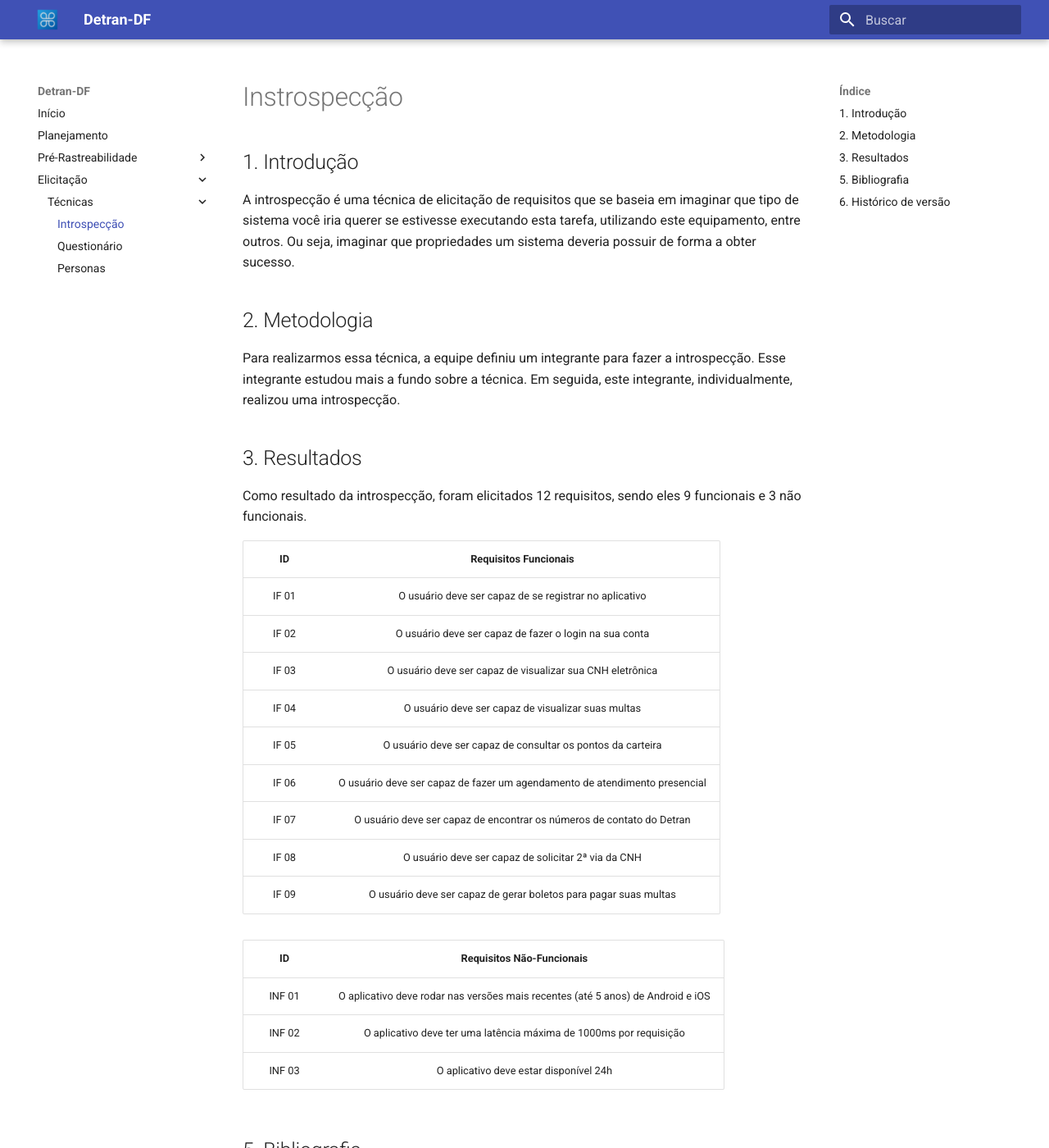
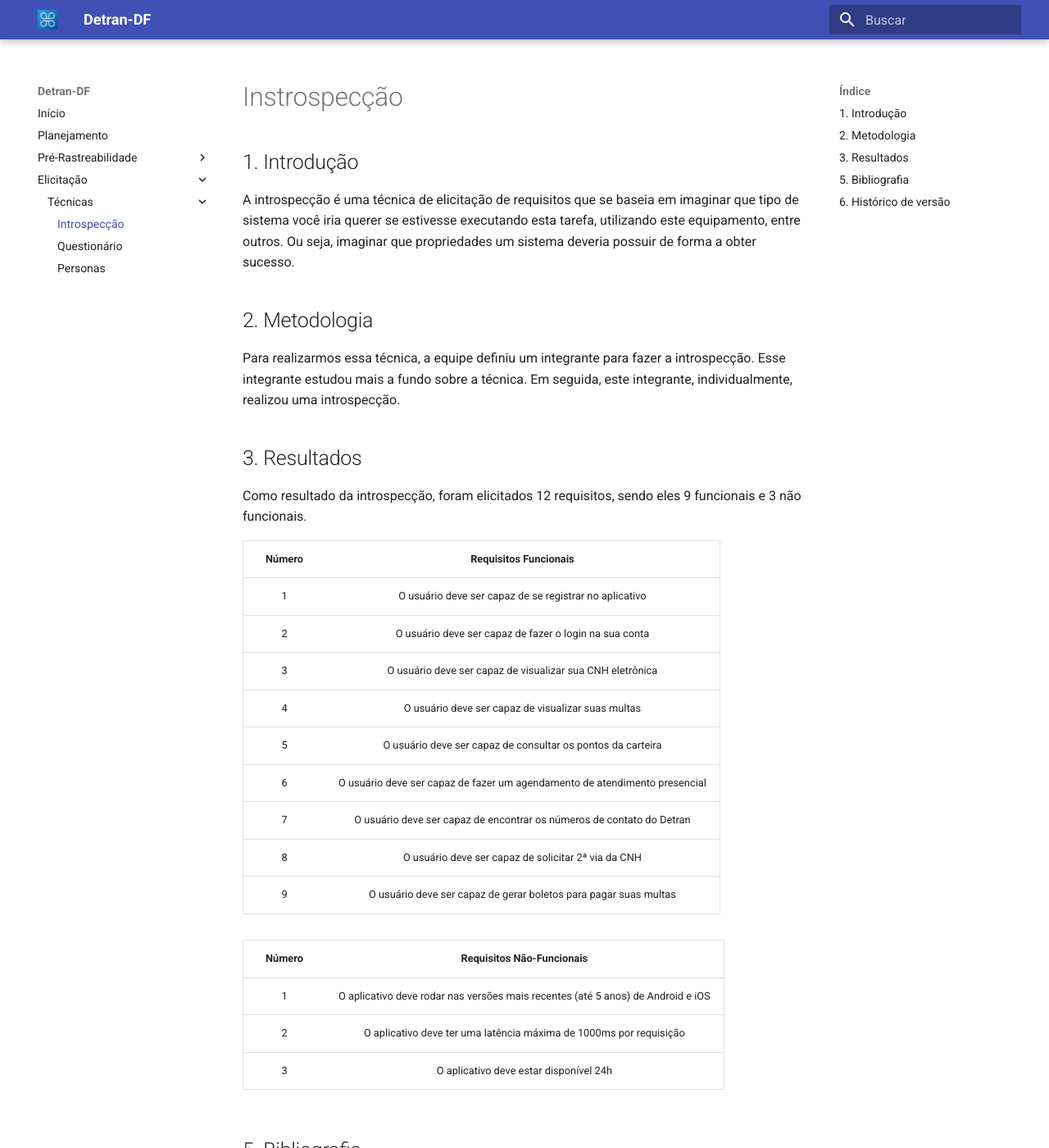
Before and after one commit to Requisitos-de-Software/2022.1-DetranDF, an MkDocs documentation site: the page built from docs/elicitação/introspeccao.md, in a window 1280 px wide and 1400 px high. Shown: the whole window at 82% size. Built offline with MkDocs 1.6.1 and Material for MkDocs 9.7.7, drawn with Linux system fonts in a browser that asks for light colours.

Commit message:
refactor: change from id to number

```diff
--- a/docs/elicitação/introspeccao.md
+++ b/docs/elicitação/introspeccao.md
@@ -10,23 +10,23 @@
 Como resultado da introspecção, foram elicitados 12 requisitos, sendo eles 9 funcionais e 3 não funcionais.
 
 
-| ID | Requisitos Funcionais |
+| Número | Requisitos Funcionais |
 |:--:|:--:|
-| IF 01 | O usuário deve ser capaz de se registrar no aplicativo |
-| IF 02 | O usuário deve ser capaz de fazer o login na sua conta |
-| IF 03 | O usuário deve ser capaz de visualizar sua CNH eletrônica |
-| IF 04 | O usuário deve ser capaz de visualizar suas multas |
-| IF 05 | O usuário deve ser capaz de consultar os pontos da carteira |
-| IF 06 | O usuário deve ser capaz de fazer um agendamento de atendimento presencial |
-| IF 07 | O usuário deve ser capaz de encontrar os números de contato do Detran |
-| IF 08 | O usuário deve ser capaz de solicitar 2ª via da CNH |
-| IF 09 | O usuário deve ser capaz de gerar boletos para pagar suas multas |
+| <center>1 | O usuário deve ser capaz de se registrar no aplicativo |
+| <center>2 | O usuário deve ser capaz de fazer o login na sua conta |
+| <center>3 | O usuário deve ser capaz de visualizar sua CNH eletrônica |
+| <center>4 | O usuário deve ser capaz de visualizar suas multas |
+| <center>5 | O usuário deve ser capaz de consultar os pontos da carteira |
+| <center>6 | O usuário deve ser capaz de fazer um agendamento de atendimento presencial |
+| <center>7 | O usuário deve ser capaz de encontrar os números de contato do Detran |
+| <center>8 | O usuário deve ser capaz de solicitar 2ª via da CNH |
+| <center>9 | O usuário deve ser capaz de gerar boletos para pagar suas multas |
 
-| ID | Requisitos Não-Funcionais |
+| Número | Requisitos Não-Funcionais |
 |:--:|:--:|
-| INF 01 | O aplicativo deve rodar nas versões mais recentes (até 5 anos) de Android e iOS |
-| INF 02 | O aplicativo deve ter uma latência máxima de 1000ms por requisição |
-| INF 03 | O aplicativo deve estar disponível 24h |
+| <center>1 | O aplicativo deve rodar nas versões mais recentes (até 5 anos) de Android e iOS |
+| <center>2 | O aplicativo deve ter uma latência máxima de 1000ms por requisição |
+| <center>3 | O aplicativo deve estar disponível 24h |
 
 ## 5. Bibliografia
 Elicitação de Requisitos. PUC-Rio. Disponível em: <https://www.maxwell.vrac.puc-rio.br/15760/15760_3.PDF>. Acesso em: 11 de julho de 2022.
```
